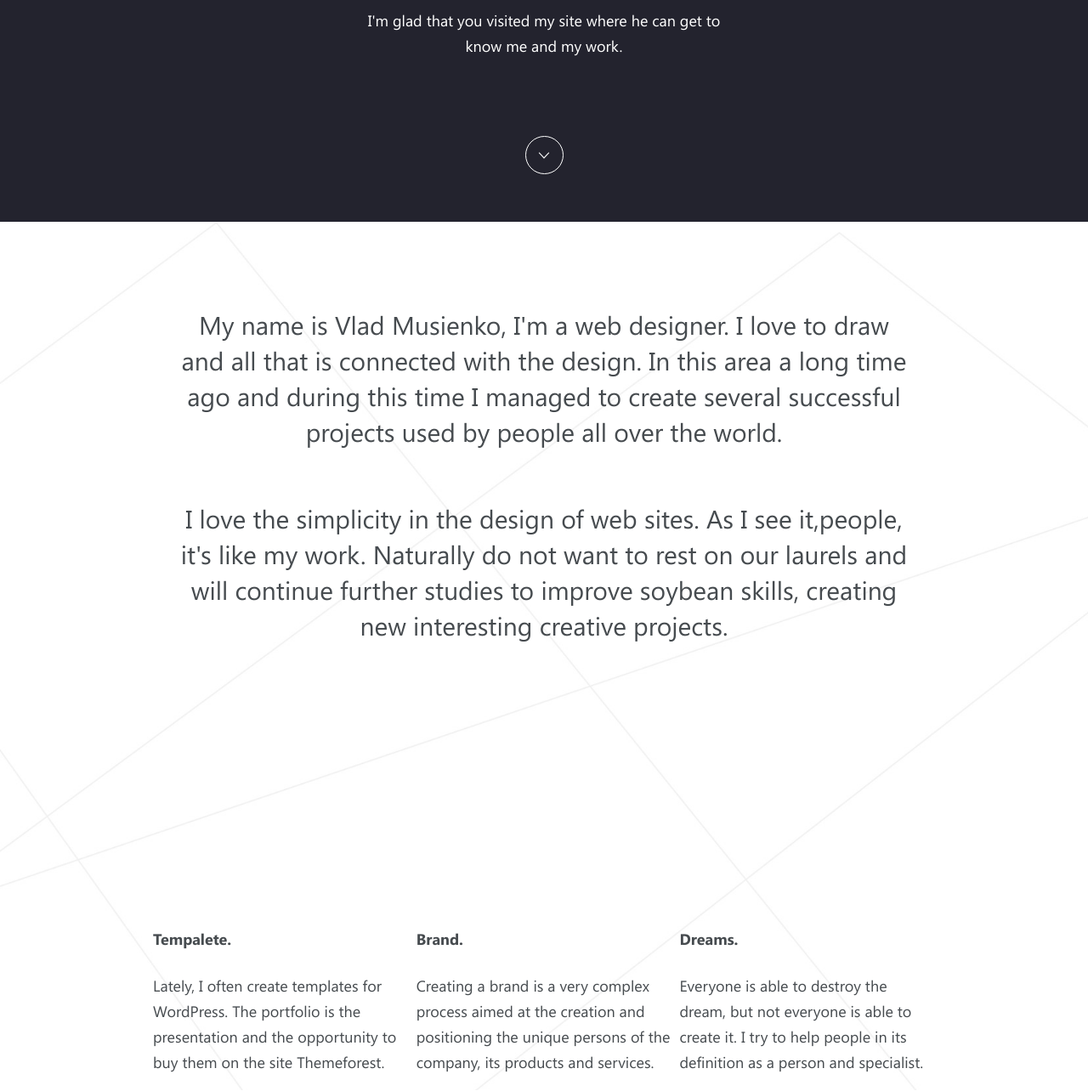
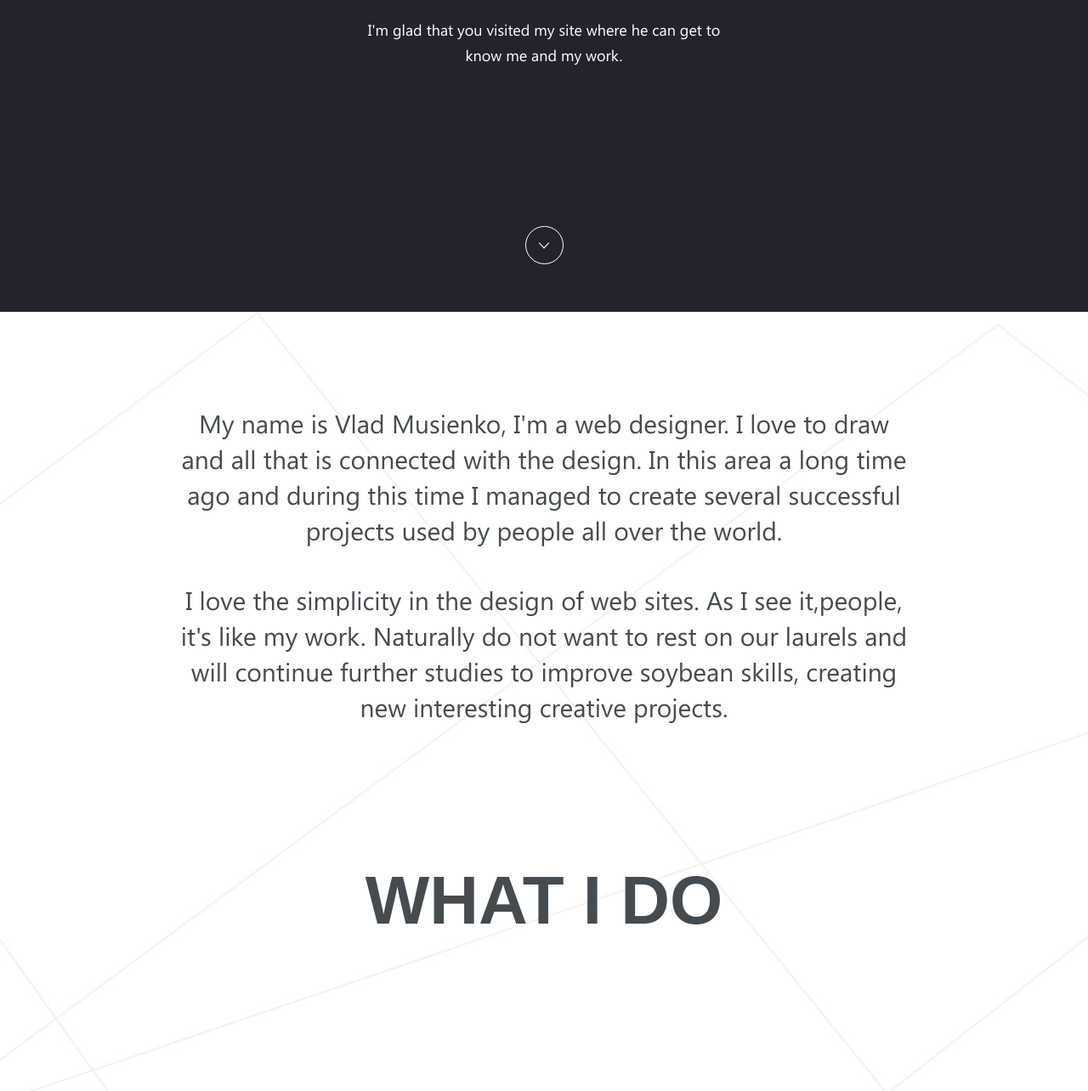
Before and after one commit to Kostyaval/i-love-design, a plain HTML site: page index.html in a window 1280 px wide. Shown: the part 513-1797 px from the top of the page at 85% size. Drawn offline with Linux system fonts and the light colour scheme.

Commit message:
add wath i do

```diff
--- a/index.html
+++ b/index.html
@@ -27,7 +27,7 @@
 			<p>I love the simplicity in the design of web sites. As I see it,people, it's like my work. Naturally do not want to rest on our laurels and will continue further studies to improve soybean skills, creating new interesting creative projects.</p>
 		</section>
 		<section class="what-i-do">
-<!--			<h2 class="section-title">What I do</h2>-->
+			<h2 class="section-title">What I do</h2>
 			<article class="post">
 				<h4 class="post-title">Tempalete.</h4>
 				<p class="post-content">Lately, I often create templates for WordPress. The portfolio is the presentation and the opportunity to buy them on the site Themeforest.</p>
--- a/style/style.css
+++ b/style/style.css
@@ -31,7 +31,7 @@ body{
 }
 
 .header {
-	padding: 80px 0 92px;
+	padding: 80px 0 50px;
 }
 .banner-content {
 	padding: 93px 0 50px;
@@ -44,18 +44,19 @@ body{
 	font-weight: 700;
 	font-size: 80px;
 	text-transform: uppercase;
-	line-height: 1;
+/*	line-height: 1;*/
 	margin: 0 0 30px;
 }
 
 .site-description {
 	font-size: 18px;
 	width: 458px;
-	margin: 30px auto 90px;
+	margin: 20px auto 90px;
 /*	letter-spacing: 0.02em*/
 }
 
 .scroll {
+	margin-top: 95px;
 	display: inline-block;
 	width: 45px;
 	height: 45px;
@@ -92,7 +93,7 @@ body{
 	max-width: 860px;
 	text-align: center;
 	margin: 0 auto;
-	padding: 30px 0 30px
+	padding-top: 40px;
 }
 .what-i-do {
 	font-size: 0px;
@@ -117,3 +118,12 @@ body{
 	line-height: 30px;
 	text-align: left;
 }
+
+.section-title {
+	font-family: sans-serif;
+	font-weight: 700;
+	font-size: 80px;
+	text-transform: uppercase;
+	text-align: center;
+	margin: 120px 0 100px;
+}
```
